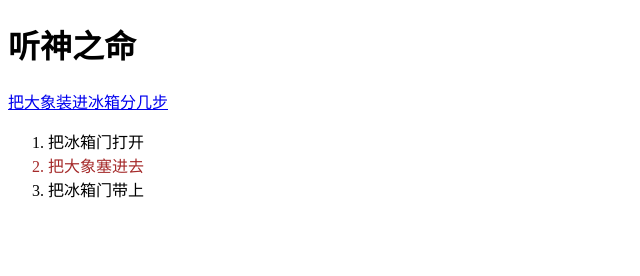
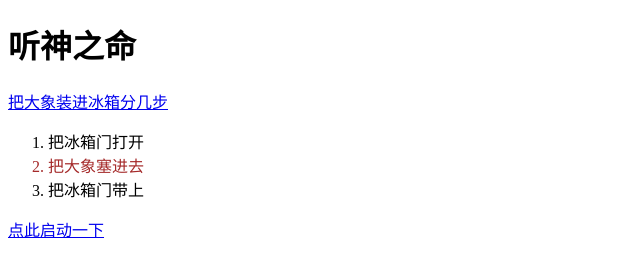
Before and after one commit to Xuanzheng0901/index, a plain HTML site: page index.html in a window 1280 px wide. Shown: the whole page, without its empty margins (0-640 px from the left). Drawn offline with Linux system fonts and the light colour scheme.

Commit message:
更新 index.html

```diff
--- a/index.html
+++ b/index.html
@@ -17,6 +17,7 @@
         <li>把冰箱门带上</li>
     </ol>
 
+    <a href="https://ys.mihoyo.com/">点此启动一下</a>
     <!--<script src="scripts/main.js" defer></script>*/-->
 </body>
 </html>
```
